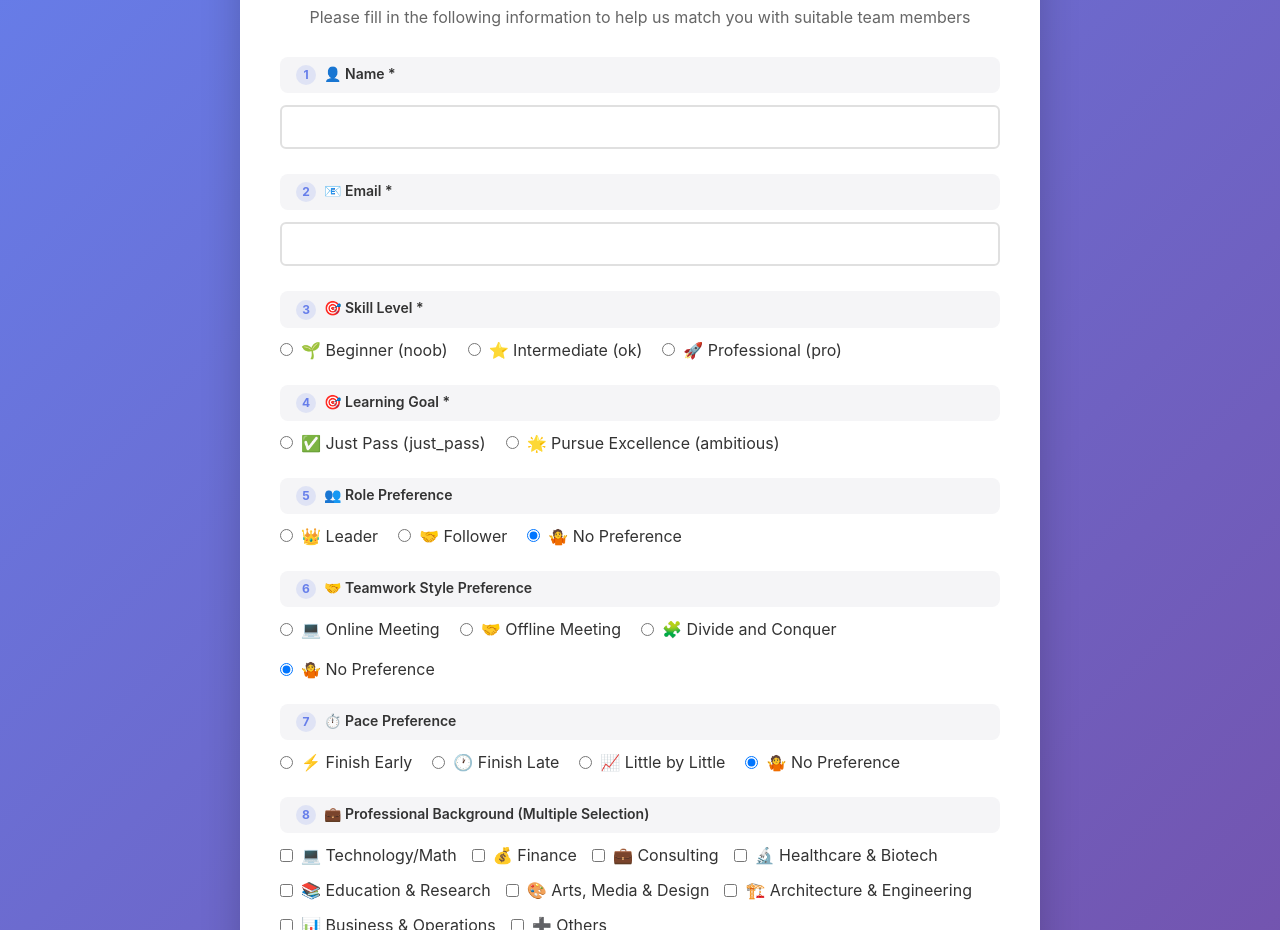
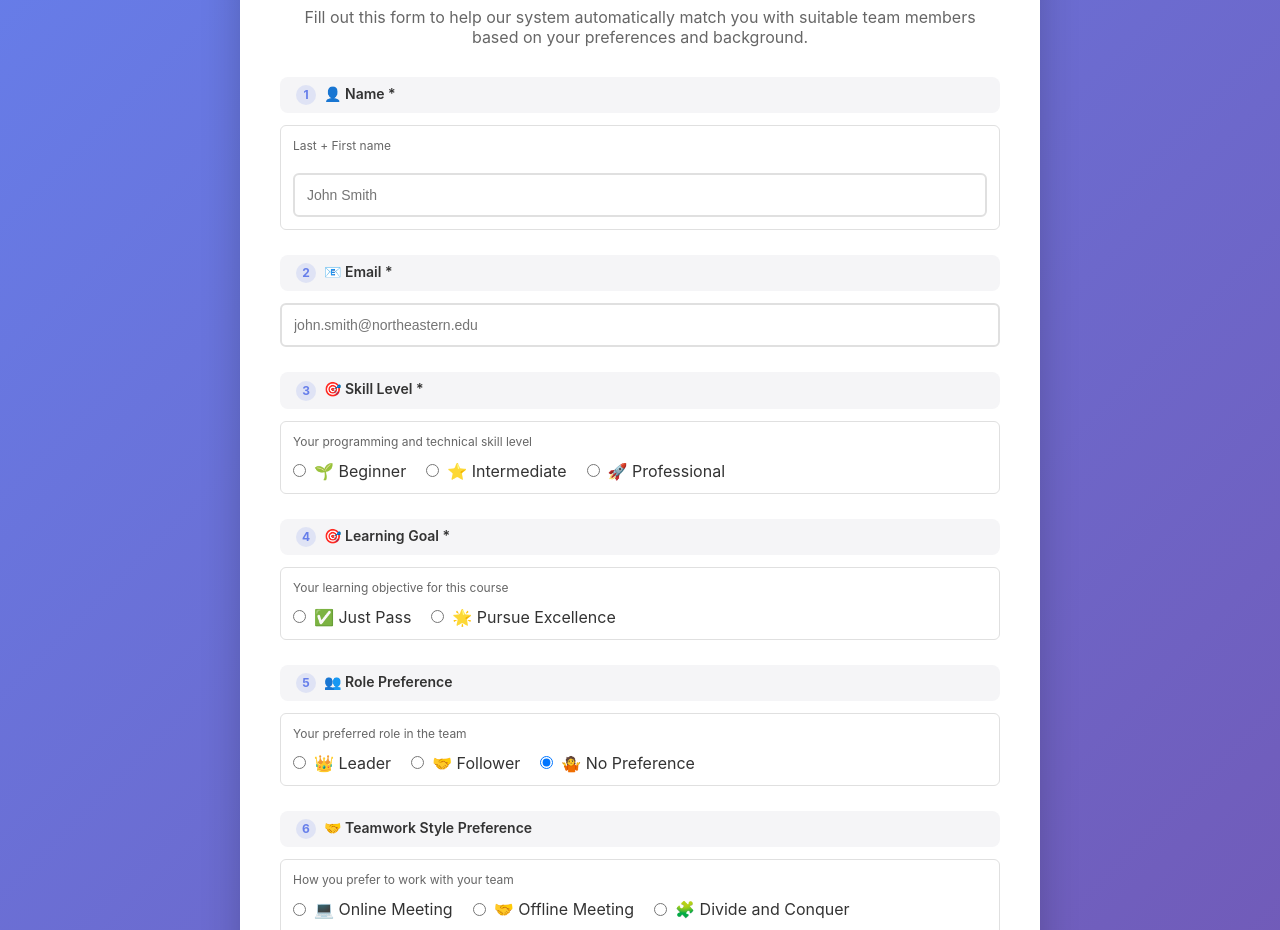
Before and after one commit to guanyu-gerry-tao/ATA-Automatic-Team-Assembler, a plain HTML site: page FE_Student/index.html in a window 1280 px wide. Shown: the part 122-1052 px from the top of the page. Drawn offline with Linux system fonts and the light colour scheme.

Commit message:
Enhance student form UI with instructions and clarity
Added instructional text and visual boxes to the student information form to guide users through each section, improving clarity and usability. Updated placeholder texts and reworded subtitles for better context. Also removed version print statements from server.py for cleaner startup logs.

```diff
--- a/FE_Student/index.html
+++ b/FE_Student/index.html
@@ -196,12 +196,26 @@ This file was automatically generated/modified by an AI assistant.
             color: #666;
             padding: 20px;
         }
+
+        .instruction-box {
+            background: transparent;
+            border: 1px solid #e0e0e0;
+            border-radius: 6px;
+            padding: 12px;
+            margin-bottom: 12px;
+        }
+
+        .instruction-text {
+            font-size: 12px;
+            color: #666;
+            margin-bottom: 12px;
+        }
     </style>
 </head>
 <body>
     <div class="container">
         <h1>🎓 Student Information Form</h1>
-        <p class="subtitle">Please fill in the following information to help us match you with suitable team members</p>
+        <p class="subtitle">Fill out this form to help our system automatically match you with suitable team members based on your preferences and background.</p>
 
         <div id="loadingCheck" class="loading">Checking status...</div>
 
@@ -209,29 +223,35 @@ This file was automatically generated/modified by an AI assistant.
             <!-- Basic Information -->
             <div class="form-group">
                 <label for="first_name" class="question-label" data-question-number="1">👤 Name *</label>
-                <input type="text" id="first_name" name="first_name" required>
+                <div class="instruction-box">
+                    <div class="instruction-text">Last + First name</div>
+                    <input type="text" id="first_name" name="first_name" placeholder="John Smith" required style="width: 100%; margin-top: 8px;">
+                </div>
             </div>
 
             <div class="form-group">
                 <label for="email" class="question-label" data-question-number="2">📧 Email *</label>
-                <input type="email" id="email" name="email" required>
+                <input type="email" id="email" name="email" placeholder="john.smith@northeastern.edu" required>
             </div>
 
             <!-- Skill Level -->
             <div class="form-group">
                 <label class="question-label" data-question-number="3">🎯 Skill Level *</label>
+                <div class="instruction-box">
+                    <div class="instruction-text">Your programming and technical skill level</div>
                     <div class="radio-group">
                         <div class="radio-item">
                             <input type="radio" id="skill_0" name="skill_level" value="0" required>
-                        <label for="skill_0">🌱 Beginner (noob)</label>
+                            <label for="skill_0">🌱 Beginner</label>
                         </div>
                         <div class="radio-item">
                             <input type="radio" id="skill_1" name="skill_level" value="1">
-                        <label for="skill_1">⭐ Intermediate (ok)</label>
+                            <label for="skill_1">⭐ Intermediate</label>
                         </div>
                         <div class="radio-item">
                             <input type="radio" id="skill_2" name="skill_level" value="2">
-                        <label for="skill_2">🚀 Professional (pro)</label>
+                            <label for="skill_2">🚀 Professional</label>
+                        </div>
                     </div>
                 </div>
             </div>
@@ -239,14 +259,17 @@ This file was automatically generated/modified by an AI assistant.
             <!-- Ambition -->
             <div class="form-group">
                 <label class="question-label" data-question-number="4">🎯 Learning Goal *</label>
+                <div class="instruction-box">
+                    <div class="instruction-text">Your learning objective for this course</div>
                     <div class="radio-group">
                         <div class="radio-item">
                             <input type="radio" id="ambition_0" name="ambition" value="0" required>
-                        <label for="ambition_0">✅ Just Pass (just_pass)</label>
+                            <label for="ambition_0">✅ Just Pass</label>
                         </div>
                         <div class="radio-item">
                             <input type="radio" id="ambition_1" name="ambition" value="1">
-                        <label for="ambition_1">🌟 Pursue Excellence (ambitious)</label>
+                            <label for="ambition_1">🌟 Pursue Excellence</label>
+                        </div>
                     </div>
                 </div>
             </div>
@@ -254,6 +277,8 @@ This file was automatically generated/modified by an AI assistant.
             <!-- Role Preference -->
             <div class="form-group">
                 <label class="question-label" data-question-number="5">👥 Role Preference</label>
+                <div class="instruction-box">
+                    <div class="instruction-text">Your preferred role in the team</div>
                     <div class="radio-group">
                         <div class="radio-item">
                             <input type="radio" id="role_0" name="role" value="0">
@@ -269,10 +294,13 @@ This file was automatically generated/modified by an AI assistant.
                         </div>
                     </div>
                 </div>
+            </div>
 
             <!-- Teamwork Style -->
             <div class="form-group">
                 <label class="question-label" data-question-number="6">🤝 Teamwork Style Preference</label>
+                <div class="instruction-box">
+                    <div class="instruction-text">How you prefer to work with your team</div>
                     <div class="radio-group">
                         <div class="radio-item">
                             <input type="radio" id="teamwork_0" name="teamwork_style" value="0">
@@ -292,10 +320,13 @@ This file was automatically generated/modified by an AI assistant.
                         </div>
                     </div>
                 </div>
+            </div>
 
             <!-- Pace Preference -->
             <div class="form-group">
                 <label class="question-label" data-question-number="7">⏱️ Pace Preference</label>
+                <div class="instruction-box">
+                    <div class="instruction-text">Your preferred work pace for project completion</div>
                     <div class="radio-group">
                         <div class="radio-item">
                             <input type="radio" id="pace_0" name="pace" value="0">
@@ -315,10 +346,13 @@ This file was automatically generated/modified by an AI assistant.
                         </div>
                     </div>
                 </div>
+            </div>
 
             <!-- Backgrounds -->
             <div class="form-group">
                 <label class="question-label" data-question-number="8">💼 Professional Background (Multiple Selection)</label>
+                <div class="instruction-box">
+                    <div class="instruction-text">Select all that apply to your professional background</div>
                     <div class="checkbox-group">
                         <div class="checkbox-item">
                             <input type="checkbox" id="bg_0" name="backgrounds" value="0">
@@ -358,10 +392,13 @@ This file was automatically generated/modified by an AI assistant.
                         </div>
                     </div>
                 </div>
+            </div>
 
             <!-- Background Preference -->
             <div class="form-group">
                 <label class="question-label" data-question-number="9">🌐 Teammate Background Preference</label>
+                <div class="instruction-box">
+                    <div class="instruction-text">Your preference for teammates' professional backgrounds</div>
                     <div class="radio-group">
                         <div class="radio-item">
                             <input type="radio" id="bg_pref_0" name="backgrounds_preference" value="0" checked>
@@ -373,10 +410,13 @@ This file was automatically generated/modified by an AI assistant.
                         </div>
                     </div>
                 </div>
+            </div>
 
             <!-- Hobbies -->
             <div class="form-group">
                 <label class="question-label" data-question-number="10">🎨 Hobbies (Multiple Selection)</label>
+                <div class="instruction-box">
+                    <div class="instruction-text">Select all hobbies that interest you</div>
                     <div class="checkbox-group">
                         <div class="checkbox-item">
                             <input type="checkbox" id="hobby_0" name="hobbies" value="0">
@@ -408,11 +448,15 @@ This file was automatically generated/modified by an AI assistant.
                         </div>
                     </div>
                 </div>
+            </div>
 
             <!-- Project Summary -->
             <div class="form-group">
                 <label for="project_summary" class="question-label" data-question-number="11">📝 Project Summary *</label>
-                <textarea id="project_summary" name="project_summary" required placeholder="Please describe your project ideas or expectations for the team..."></textarea>
+                <div class="instruction-box">
+                    <div class="instruction-text">Describe your project ideas or expectations for the team</div>
+                    <textarea id="project_summary" name="project_summary" required placeholder="Please describe your project ideas or expectations for the team..." style="width: 100%; margin-top: 8px;"></textarea>
+                </div>
             </div>
 
             <button type="submit" class="submit-btn" id="submitBtn">🚀 Submit Information</button>
```
Also changed, not shown: 1 other file. Lines whose indentation alone changed are shown as unchanged.
